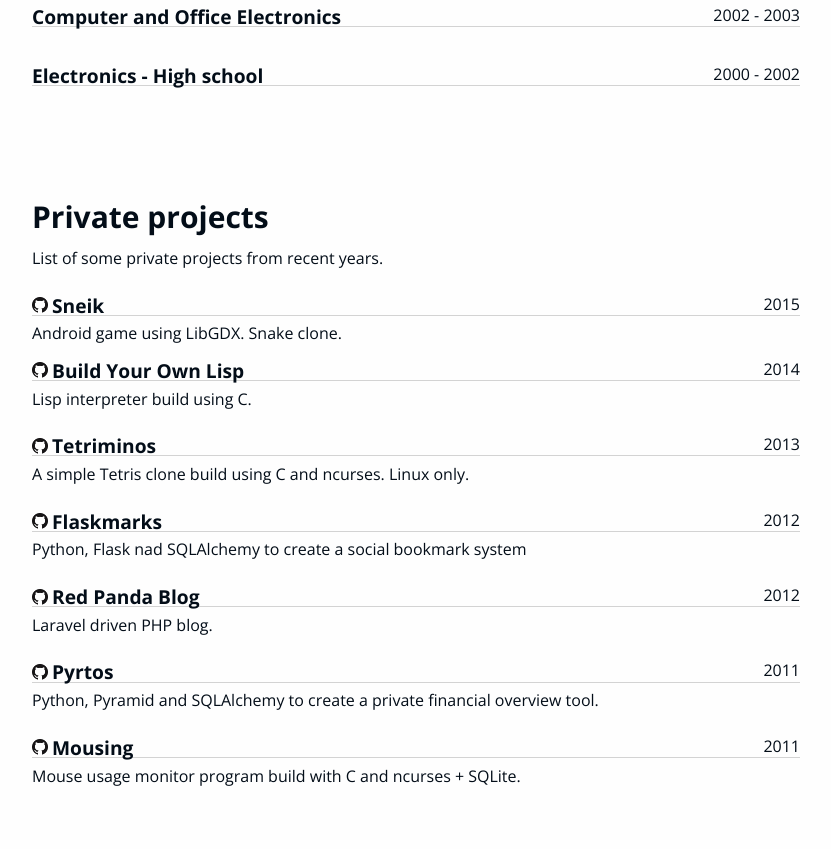
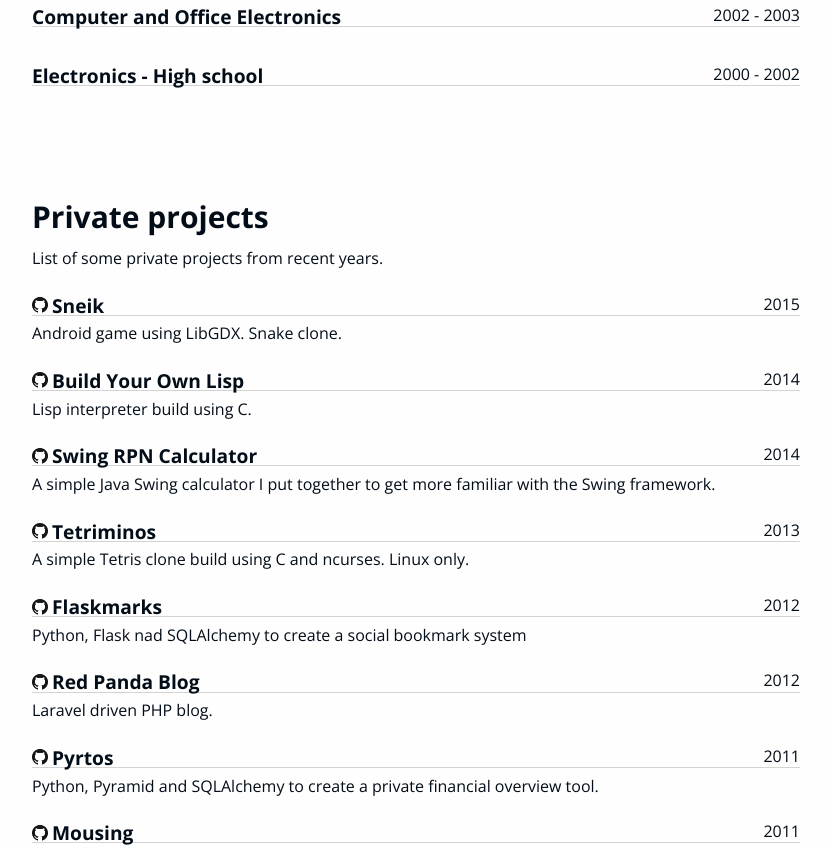
Before and after one commit to plastboks/plastboks.github.io, a plain HTML site: page index.html in a window 1280 px wide. Shown: the part 1224-2073 px from the top of the page, without its empty margins (224-1055 px from the left). Drawn offline with nearby package versions, Linux system fonts and the light colour scheme.

Commit message:
added the Swing calculator and fixed some bugs
Signed-off-by: Alexander Skjolden <alex@plastboks.net>

```diff
--- a/index.html
+++ b/index.html
@@ -32,18 +32,21 @@
 						<span></span>
 					</a>
 				</li>
+
 				<li>
 					<a href="#cd-placeholder-2">
 						<b>Education</b>
 						<span></span>
 					</a>
 				</li>
+
 				<li>
 					<a href="#cd-placeholder-3">
 						<b>Private projects</b>
 						<span></span>
 					</a>
 				</li>
+
 				<li>
 					<a href="#cd-placeholder-4">
 						<b>Skills</b>
@@ -63,6 +66,7 @@
                 </h3>
                 Part time system development and consulting.
             </p>
+
             <p>
                 <h3 class="lined">
                     <span class="title">Eyego AS</span>
@@ -70,6 +74,7 @@
                 </h3>
                 Server administration and system development.
             </p>
+
             <p>
                 <h3 class="lined">
                     <span class="title">Vakt Service Teknikk AS</span>
@@ -77,6 +82,7 @@
                 </h3>
                 Service technician
             </p>
+
             <p>
                 <h3 class="lined">
                     <span class="title">Tele og Samband AS</span>
@@ -84,6 +90,7 @@
                 </h3>
                 Service technician
             </p>
+
             <p>
                 <h3 class="lined">
                     <span class="title">ProTelco AS</span>
@@ -109,18 +116,21 @@
                     <span class="date">2014 - 2017</span>
                 </h3>
 			</p>
+
 			<p>
                 <h3 class="lined">
                     <span class="title">Apprentice - Telecommunications installation</span>
                     <span class="date">2005 - 2008</span>
                 </h3>
 			</p>
+
 			<p>
                 <h3 class="lined">
                     <span class="title">Computer and Office Electronics</span>
                     <span class="date">2002 - 2003</span>
                 </h3>
 			</p>
+
 			<p>
                 <h3 class="lined">
                     <span class="title">Electronics - High school</span>
@@ -140,12 +150,23 @@
                 </h3>
                 Android game using LibGDX. Snake clone.
 			</p>
+
+            <p>
                 <h3 class="lined">
                     <span class="title github"><a href="https://github.com/plastboks/Byol">Build Your Own Lisp</a></span>
                     <span class="date">2014</span>
                 </h3>
                 Lisp interpreter build using C.
 			</p>
+
+			<p>
+                <h3 class="lined">
+                    <span class="title github"><a href="https://github.com/plastboks/Swing-RPN-Calculator">Swing RPN Calculator</a></span>
+                    <span class="date">2014</span>
+                </h3>
+                A simple Java Swing calculator I put together to get more familiar with the Swing framework.
+            </p>
+
 			<p>
                 <h3 class="lined">
                     <span class="title github"><a href="https://github.com/plastboks/Tetriminos">Tetriminos</a></span>
@@ -153,6 +174,7 @@
                 </h3>
                 A simple Tetris clone build using C and ncurses. Linux only.
 			</p>
+
 			<p>
                 <h3 class="lined">
                     <span class="title github"><a href="https://github.com/plastboks/Flaskmarks">Flaskmarks</a></span>
@@ -160,6 +182,7 @@
                 </h3>
                 Python, Flask nad SQLAlchemy to create a social bookmark system
 			</p>
+
             <p>
                 <h3 class="lined">
                     <span class="title github"><a href="https://github.com/plastboks/RedPandaBlog">Red Panda Blog</a></span>
@@ -167,6 +190,7 @@
                 </h3>
                 Laravel driven PHP blog.
             </p>
+
 			<p>
                 <h3 class="lined">
                     <span class="title github"><a href="https://github.com/plastboks/Pyrtos">Pyrtos</a></span>
@@ -174,6 +198,7 @@
                 </h3>
                 Python, Pyramid and SQLAlchemy to create a private financial overview tool.
 			</p>
+
 			<p>
                 <h3 class="lined">
                     <span class="title github"><a href="https://github.com/plastboks/Flaskmarks">Mousing</a></span>
@@ -219,10 +244,8 @@
                 <span class="label">REST</span>
 			</p>
 		</section>
-
 	</main>
-
-<script src="js/jquery-2.1.1.js"></script>
-<script src="js/main.js"></script>
+    <script src="js/jquery-2.1.1.js"></script>
+    <script src="js/main.js"></script>
 </body>
 </html>
```
